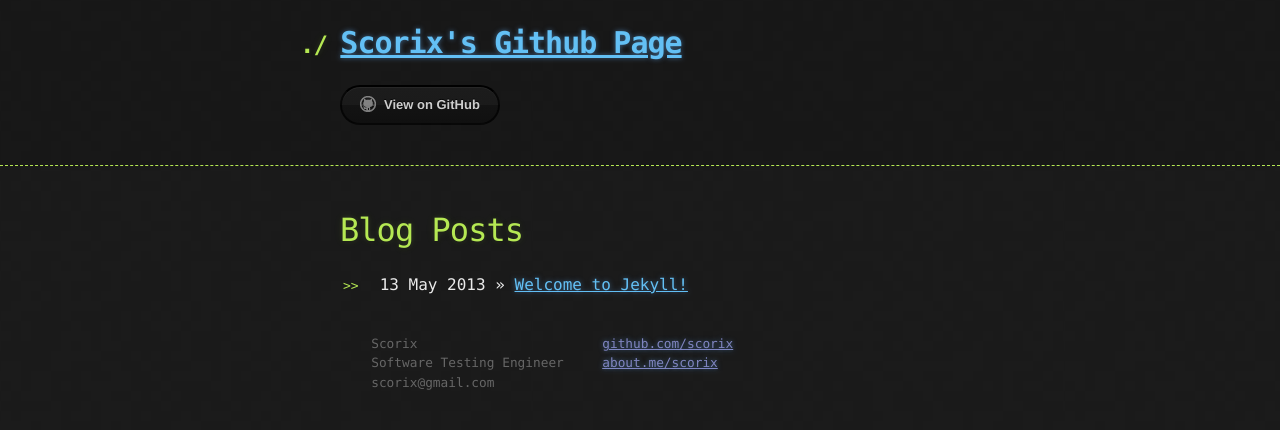
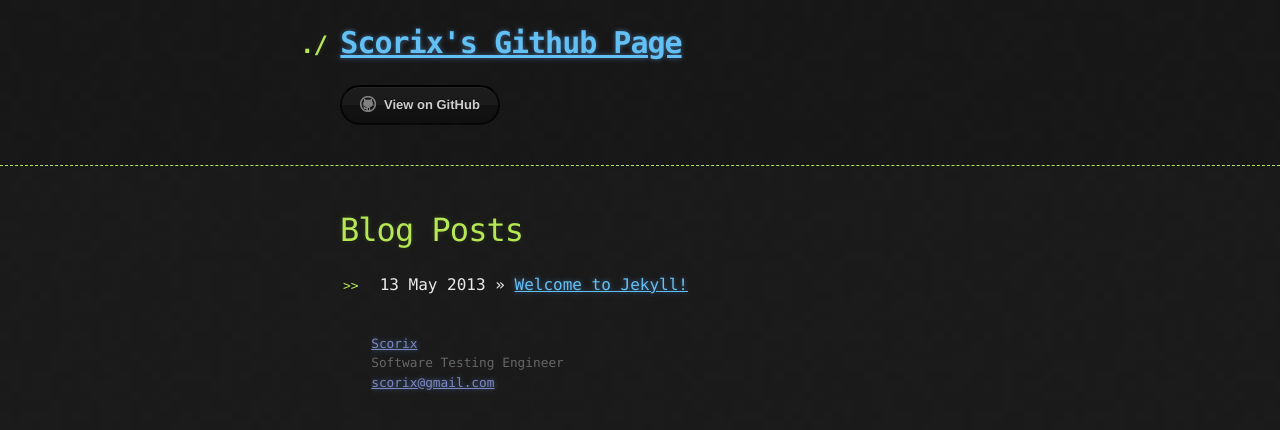
Before and after one commit to scorix/scorix.github.io, a Jekyll site: the page built from index.html, in a window 1280 px wide. Shown: the top 430 px of the page. Built offline with Jekyll 4.4.1, drawn with Linux system fonts in a browser that asks for light colours.

Commit message:
add a link of about.me

```diff
--- a/_layouts/default.html
+++ b/_layouts/default.html
@@ -38,15 +38,9 @@
 <footer>
     <div class="contact">
         <p>
-            Scorix<br/>
+            <a href="https://about.me/scorix/">Scorix</a><br/>
             Software Testing Engineer<br/>
-            scorix@gmail.com
-        </p>
-    </div>
-    <div class="contact">
-        <p>
-            <a href="https://github.com/scorix/">github.com/scorix</a><br/>
-            <a href="https://about.me/scorix/">about.me/scorix</a><br/>
+            <a href="mailto://scorix@gmail.com">scorix@gmail.com</a>
         </p>
     </div>
 </footer>
```
